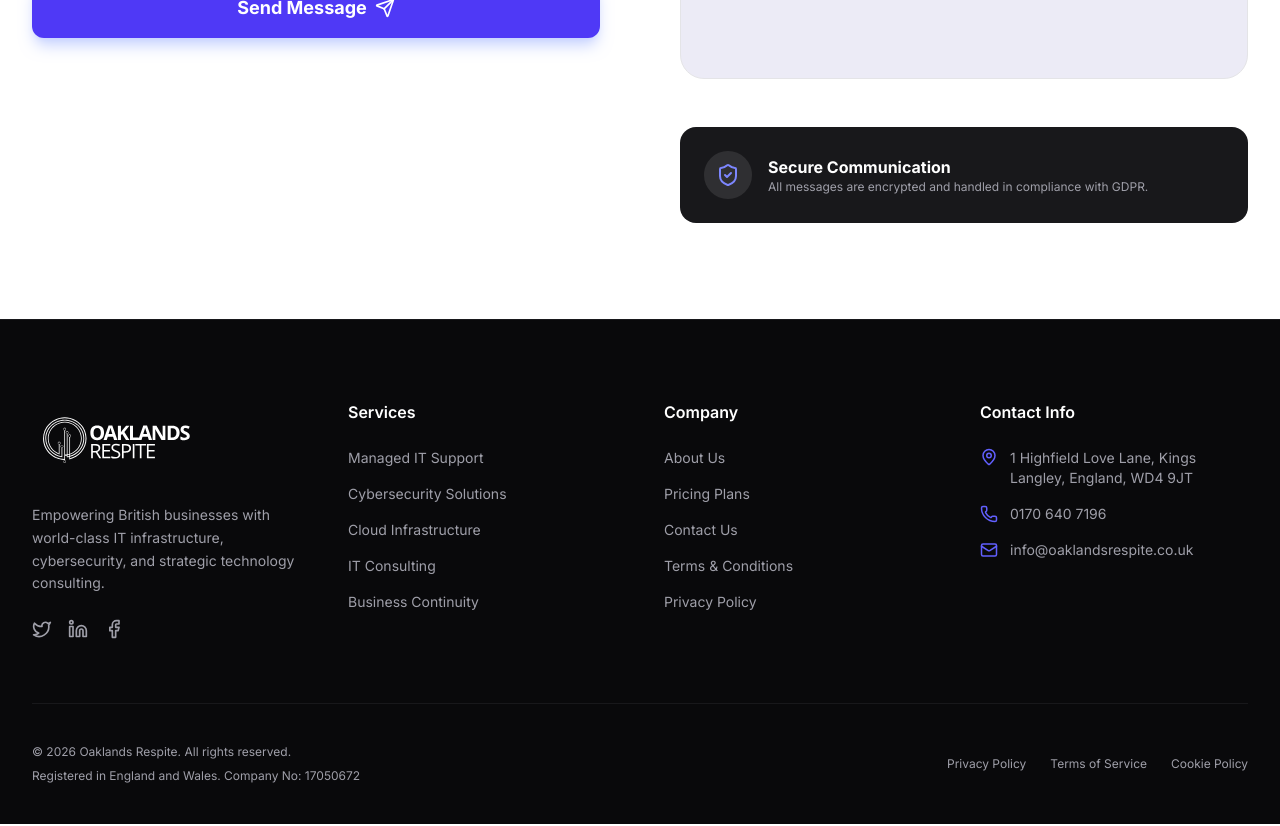
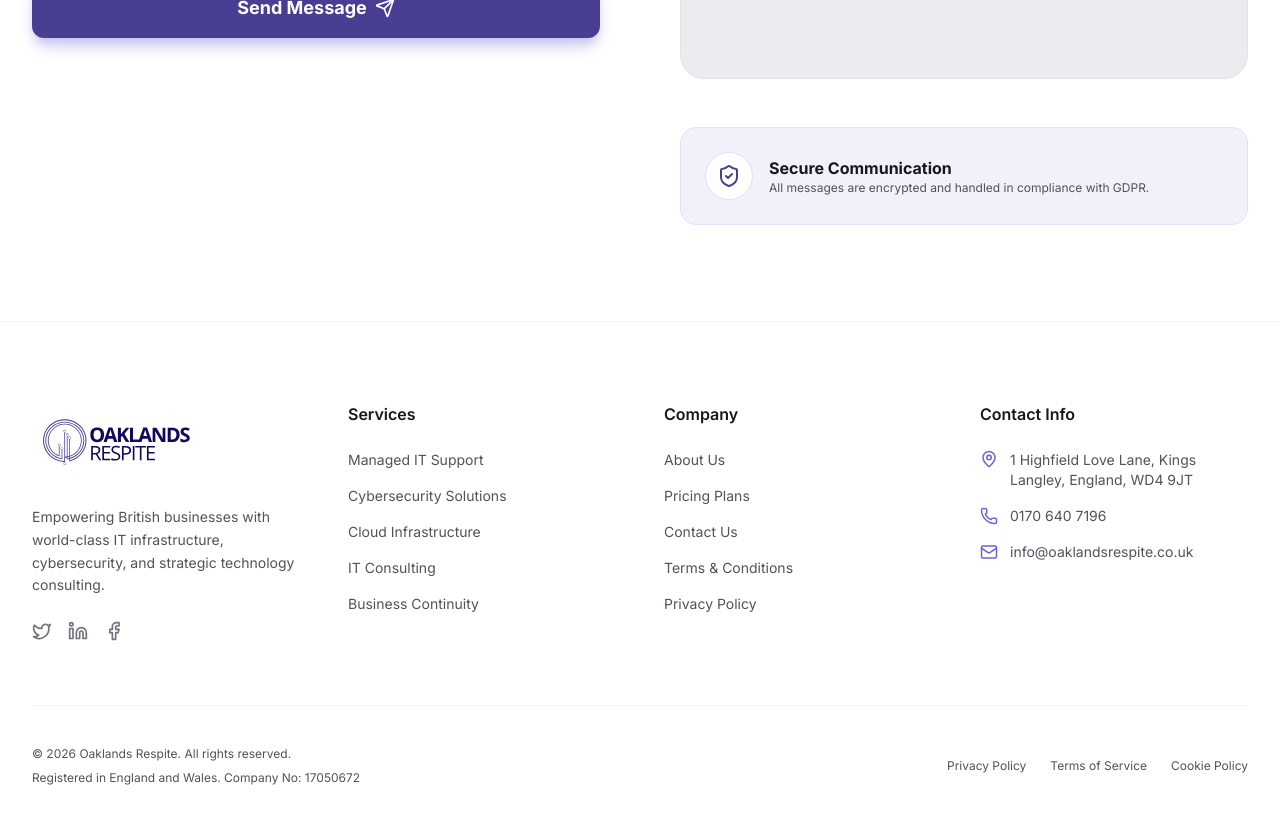
Before and after one commit to consultancy-outfit/100IT-SALESITES-001, a React (Vite) app: page /contact in a window 1280 px wide. Shown: the part 1100-1926 px from the top of the page. Built offline with nearby package versions, Linux system fonts and the light colour scheme.

Commit message:
update design

```diff
--- a/src/components/Navigation.tsx
+++ b/src/components/Navigation.tsx
@@ -43,7 +43,7 @@ export const Header = () => {
           <div className="hidden md:block">
             <Link
               to="/contact"
-              className="bg-zinc-900 text-white px-6 py-2.5 rounded-full text-sm font-medium hover:bg-zinc-800 transition-all shadow-sm"
+              className="bg-indigo-600 text-white px-6 py-2.5 rounded-full text-sm font-medium hover:bg-indigo-700 transition-all shadow-sm shadow-indigo-200"
             >
               Get Started
             </Link>
@@ -97,7 +97,7 @@ export const Header = () => {
 
 export const Footer = () => {
   return (
-    <footer className="bg-zinc-950 text-zinc-400 pt-20 pb-10 border-t border-zinc-900">
+    <footer className="bg-white text-zinc-600 pt-20 pb-10 border-t border-zinc-100">
       <div className="max-w-7xl mx-auto px-4 sm:px-6 lg:px-8">
         <div className="grid grid-cols-1 md:grid-cols-2 lg:grid-cols-4 gap-12 mb-16">
           <div className="space-y-6">
@@ -105,43 +105,43 @@ export const Footer = () => {
               <img
                 src={Logo}
                 alt={COMPANY_DETAILS.name}
-                className="h-20 w-auto object-contain brightness-0 invert"
+                className="h-20 w-auto object-contain"
               />
             </Link>
             <p className="text-sm leading-relaxed">
               Empowering British businesses with world-class IT infrastructure, cybersecurity, and strategic technology consulting.
             </p>
             <div className="flex space-x-4">
-              <a href="#" className="hover:text-indigo-400 transition-colors"><Twitter size={20} /></a>
-              <a href="#" className="hover:text-indigo-400 transition-colors"><Linkedin size={20} /></a>
-              <a href="#" className="hover:text-indigo-400 transition-colors"><Facebook size={20} /></a>
+              <a href="#" className="text-zinc-500 hover:text-indigo-600 transition-colors"><Twitter size={20} /></a>
+              <a href="#" className="text-zinc-500 hover:text-indigo-600 transition-colors"><Linkedin size={20} /></a>
+              <a href="#" className="text-zinc-500 hover:text-indigo-600 transition-colors"><Facebook size={20} /></a>
             </div>
           </div>
 
           <div>
-            <h4 className="text-white font-semibold mb-6">Services</h4>
+            <h4 className="text-zinc-900 font-semibold mb-6">Services</h4>
             <ul className="space-y-4 text-sm">
-              <li><Link to="/services" className="hover:text-white transition-colors">Managed IT Support</Link></li>
-              <li><Link to="/services" className="hover:text-white transition-colors">Cybersecurity Solutions</Link></li>
-              <li><Link to="/services" className="hover:text-white transition-colors">Cloud Infrastructure</Link></li>
-              <li><Link to="/services" className="hover:text-white transition-colors">IT Consulting</Link></li>
-              <li><Link to="/services" className="hover:text-white transition-colors">Business Continuity</Link></li>
+              <li><Link to="/services" className="hover:text-indigo-600 transition-colors">Managed IT Support</Link></li>
+              <li><Link to="/services" className="hover:text-indigo-600 transition-colors">Cybersecurity Solutions</Link></li>
+              <li><Link to="/services" className="hover:text-indigo-600 transition-colors">Cloud Infrastructure</Link></li>
+              <li><Link to="/services" className="hover:text-indigo-600 transition-colors">IT Consulting</Link></li>
+              <li><Link to="/services" className="hover:text-indigo-600 transition-colors">Business Continuity</Link></li>
             </ul>
           </div>
 
           <div>
-            <h4 className="text-white font-semibold mb-6">Company</h4>
+            <h4 className="text-zinc-900 font-semibold mb-6">Company</h4>
             <ul className="space-y-4 text-sm">
-              <li><Link to="/about" className="hover:text-white transition-colors">About Us</Link></li>
-              <li><Link to="/pricing" className="hover:text-white transition-colors">Pricing Plans</Link></li>
-              <li><Link to="/contact" className="hover:text-white transition-colors">Contact Us</Link></li>
-              <li><Link to="/terms" className="hover:text-white transition-colors">Terms & Conditions</Link></li>
-              <li><Link to="/privacy" className="hover:text-white transition-colors">Privacy Policy</Link></li>
+              <li><Link to="/about" className="hover:text-indigo-600 transition-colors">About Us</Link></li>
+              <li><Link to="/pricing" className="hover:text-indigo-600 transition-colors">Pricing Plans</Link></li>
+              <li><Link to="/contact" className="hover:text-indigo-600 transition-colors">Contact Us</Link></li>
+              <li><Link to="/terms" className="hover:text-indigo-600 transition-colors">Terms & Conditions</Link></li>
+              <li><Link to="/privacy" className="hover:text-indigo-600 transition-colors">Privacy Policy</Link></li>
             </ul>
           </div>
 
           <div>
-            <h4 className="text-white font-semibold mb-6">Contact Info</h4>
+            <h4 className="text-zinc-900 font-semibold mb-6">Contact Info</h4>
             <ul className="space-y-4 text-sm">
               <li className="flex items-start space-x-3">
                 <MapPin size={18} className="text-indigo-500 shrink-0" />
@@ -159,15 +159,15 @@ export const Footer = () => {
           </div>
         </div>
 
-        <div className="pt-10 border-t border-zinc-900 flex flex-col md:flex-row justify-between items-center gap-6">
+        <div className="pt-10 border-t border-zinc-100 flex flex-col md:flex-row justify-between items-center gap-6">
           <div className="text-xs space-y-2 text-center md:text-left">
             <p>&copy; {new Date().getFullYear()} {COMPANY_DETAILS.name}. All rights reserved.</p>
             <p>Registered in England and Wales. Company No: {COMPANY_DETAILS.crn}</p>
           </div>
           <div className="flex space-x-6 text-xs">
-            <Link to="/privacy" className="hover:text-white transition-colors">Privacy Policy</Link>
-            <Link to="/terms" className="hover:text-white transition-colors">Terms of Service</Link>
-            <Link to="/cookies" className="hover:text-white transition-colors">Cookie Policy</Link>
+            <Link to="/privacy" className="hover:text-indigo-600 transition-colors">Privacy Policy</Link>
+            <Link to="/terms" className="hover:text-indigo-600 transition-colors">Terms of Service</Link>
+            <Link to="/cookies" className="hover:text-indigo-600 transition-colors">Cookie Policy</Link>
           </div>
         </div>
       </div>
--- a/src/index.css
+++ b/src/index.css
@@ -1,7 +1,20 @@
-@import url('https://fonts.googleapis.com/css2?family=Inter:wght@400;500;600;700;800&family=JetBrains+Mono:wght@400;500&display=swap');
+@import url("https://fonts.googleapis.com/css2?family=Inter:wght@400;500;600;700;800&family=JetBrains+Mono:wght@400;500&display=swap");
 @import "tailwindcss";
 
 @theme {
   --font-sans: "Inter", ui-sans-serif, system-ui, sans-serif;
   --font-mono: "JetBrains Mono", ui-monospace, SFMono-Regular, monospace;
+
+  /* Brand palette (matched to logo.svg) */
+  --color-indigo-50: #f1f0fb;
+  --color-indigo-100: #e2e0f7;
+  --color-indigo-200: #c5c1ee;
+  --color-indigo-300: #a7a2e6;
+  --color-indigo-400: #8a83dd;
+  --color-indigo-500: #6d64d4;
+  --color-indigo-600: #483f92; /* logo primary */
+  --color-indigo-700: #3b3378;
+  --color-indigo-800: #2e285f;
+  --color-indigo-900: #211d46;
+  --color-indigo-950: #12095b; /* logo dark */
 }
--- a/src/pages/Contact.tsx
+++ b/src/pages/Contact.tsx
@@ -146,13 +146,13 @@ const Contact = () => {
                 <div className="absolute inset-0 bg-indigo-600/5 group-hover:bg-transparent transition-colors" />
               </div>
 
-              <div className="p-6 bg-zinc-900 rounded-2xl text-white flex items-center space-x-4">
-                <div className="w-12 h-12 bg-white/10 rounded-full flex items-center justify-center text-indigo-400">
+              <div className="p-6 bg-indigo-50 border border-indigo-100 rounded-2xl text-zinc-900 flex items-center space-x-4">
+                <div className="w-12 h-12 bg-white rounded-full flex items-center justify-center text-indigo-600 border border-indigo-100">
                   <ShieldCheck size={24} />
                 </div>
                 <div>
                   <h4 className="font-bold">Secure Communication</h4>
-                  <p className="text-xs text-zinc-400">All messages are encrypted and handled in compliance with GDPR.</p>
+                  <p className="text-xs text-zinc-600">All messages are encrypted and handled in compliance with GDPR.</p>
                 </div>
               </div>
             </div>
--- a/src/pages/Home.tsx
+++ b/src/pages/Home.tsx
@@ -118,11 +118,11 @@ const Home = () => {
       </section>
 
       {/* Industries */}
-      <section className="py-24 bg-zinc-900 text-white">
+      <section className="py-24 bg-zinc-50">
         <div className="max-w-7xl mx-auto px-4 sm:px-6 lg:px-8">
           <div className="text-center mb-20">
-            <h2 className="text-3xl md:text-4xl font-bold mb-6">Industries We Empower</h2>
-            <p className="text-zinc-400 max-w-2xl mx-auto">Specialised IT solutions for the unique challenges of the UK's most dynamic sectors.</p>
+            <h2 className="text-3xl md:text-4xl font-bold mb-6 text-zinc-900">Industries We Empower</h2>
+            <p className="text-zinc-600 max-w-2xl mx-auto">Specialised IT solutions for the unique challenges of the UK's most dynamic sectors.</p>
           </div>
 
           <div className="grid md:grid-cols-3 gap-8">
@@ -134,9 +134,9 @@ const Home = () => {
               { title: 'Retail & E-commerce', desc: 'Omnichannel support and scalable cloud hosting for the UK\'s digital high street.' },
               { title: 'Non-Profit', desc: 'Cost-effective IT strategies that maximise impact for UK registered charities.' },
             ].map((industry, i) => (
-              <div key={i} className="p-8 rounded-2xl bg-zinc-800/50 border border-zinc-700 hover:border-indigo-500 transition-colors group">
-                <h3 className="text-xl font-semibold mb-4 group-hover:text-indigo-400 transition-colors">{industry.title}</h3>
-                <p className="text-zinc-400 text-sm leading-relaxed">{industry.desc}</p>
+              <div key={i} className="p-8 rounded-2xl bg-white border border-zinc-200 hover:border-indigo-300 transition-colors group shadow-sm">
+                <h3 className="text-xl font-semibold mb-4 text-zinc-900 group-hover:text-indigo-700 transition-colors">{industry.title}</h3>
+                <p className="text-zinc-600 text-sm leading-relaxed">{industry.desc}</p>
               </div>
             ))}
           </div>
@@ -217,7 +217,7 @@ const Home = () => {
           <p className="text-xl text-zinc-600 mb-12">Join hundreds of successful UK businesses powered by Oaklands Respite.</p>
           <Link
             to="/contact"
-            className="inline-flex items-center bg-zinc-900 text-white px-10 py-5 rounded-full font-bold text-lg hover:bg-zinc-800 transition-all shadow-xl"
+            className="inline-flex items-center bg-indigo-600 text-white px-10 py-5 rounded-full font-bold text-lg hover:bg-indigo-700 transition-all shadow-xl shadow-indigo-200"
           >
             Get a Free Consultation
             <ArrowRight className="ml-3" />
--- a/src/pages/Pricing.tsx
+++ b/src/pages/Pricing.tsx
@@ -155,7 +155,7 @@ const Pricing = () => {
                   className={`block w-full text-center py-4 rounded-xl font-bold transition-all ${
                     plan.popular
                       ? 'bg-indigo-600 text-white hover:bg-indigo-700 shadow-lg shadow-indigo-200'
-                      : 'bg-zinc-900 text-white hover:bg-zinc-800'
+                      : 'bg-indigo-50 text-indigo-700 hover:bg-indigo-100 border border-indigo-100'
                   }`}
                 >
                   {plan.cta}
```
Also changed, not shown: src/pages/About.tsx (+103 -27 lines).
